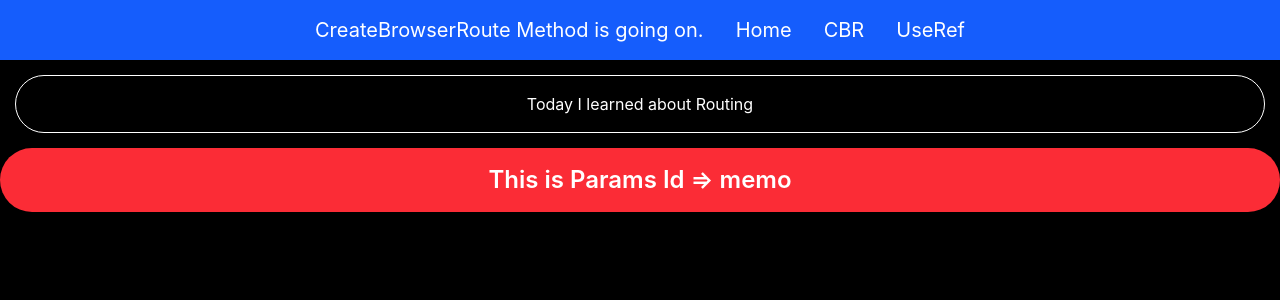
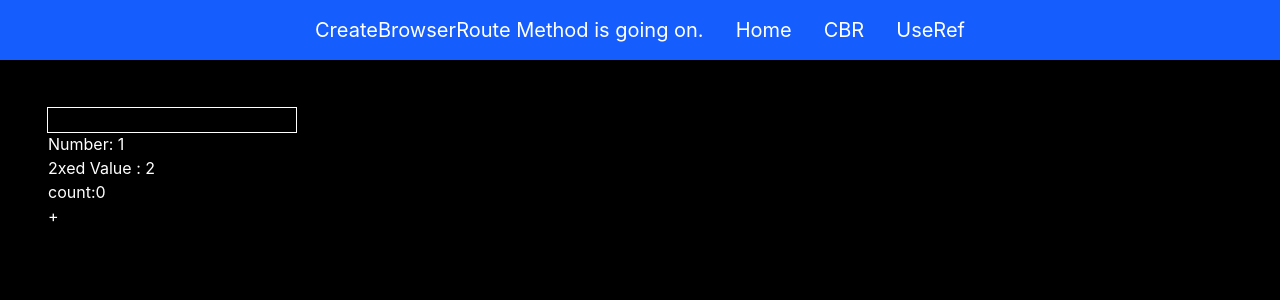
Before and after one commit to shivamerndev/ReactWithAnshu, a React (Vite) app: page /memo in a window 1280 px wide. Shown: the top 300 px of the page. Built offline with nearby package versions, Linux system fonts and the light colour scheme.

Commit message:
Use Memo Class done

```diff
--- /dev/null
+++ b/src/concepts/day5-memo/Usememo.jsx
@@ -0,0 +1,33 @@
+import React, { useMemo, useState } from "react";
+
+const Usememo = () => {
+  const [number, setNumber] = useState(1);
+  const [count, setCount] = useState(0);
+
+  const make2x = useMemo(() => {
+    for (let i = 10000; i > 0; i--) {
+      console.log("Calcutating the 2x");
+    }
+    return number * 2;
+  }, [number]);
+
+  return (
+    <div className="m-12">
+      <div>
+        <input
+          className="outline"
+          type="number"
+          onChange={(e) => setNumber(e.target.value)}
+        />
+      </div>
+      <div>Number: {number}</div>
+      <div>2xed Value : {make2x}</div>
+      <div>count:{count}</div>
+      <div>
+        <button onClick={() => setCount(count + 1)}>+</button>
+      </div>
+    </div>
+  );
+};
+
+export default Usememo;
--- a/src/routes/CreateBrowserRouter.jsx
+++ b/src/routes/CreateBrowserRouter.jsx
@@ -3,6 +3,7 @@ import Routing from '../concepts/day3/Routing'
 import App from '../App'
 import Task1 from '../tasks/task1/Task1'
 import Ref from '../concepts/day4-UseRef/Ref'
+import Usememo from '../concepts/day5-memo/Usememo'
 
 const allRoutes = createBrowserRouter([
     {
@@ -11,7 +12,8 @@ const allRoutes = createBrowserRouter([
             { path: "/cbr", element: <Routing /> },
             { path: "/:id", element: <Routing /> },
             { path: "/t1", element: <Task1 /> },
-            { path: "/ref", element: <Ref /> }
+            { path: "/ref", element: <Ref /> },
+            { path: "/memo", element: <Usememo /> },
         ]
     }
 
```
